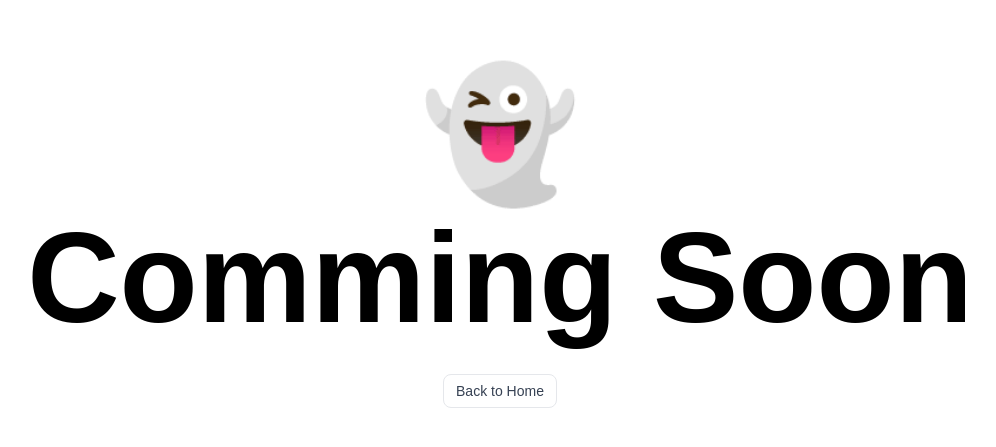
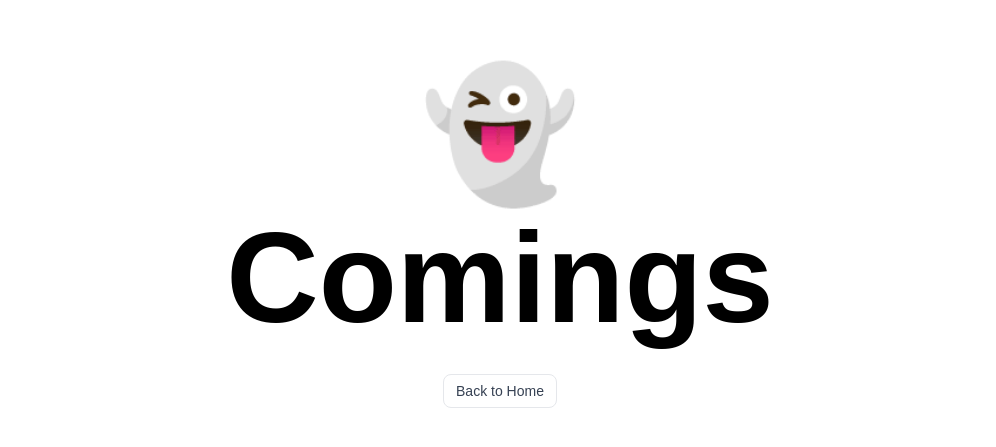
Before and after one commit to Jarramdhan28/zaicodeui, a React (Vite) app: page /templates in a window 1280 px wide. Shown: the part 161-608 px from the top of the page, without its empty margins (140-1136 px from the left). Built offline with nearby package versions, Linux system fonts and the light colour scheme; a web font is replaced by a local one.

Commit message:
update : title

```diff
--- a/src/pages/Commingsoon.tsx
+++ b/src/pages/Commingsoon.tsx
@@ -6,7 +6,7 @@ const Commingsoon = () => {
       <div>
         <p className='text-9xl mb-4'>👻</p>
         <h1 className='text-4xl md:text-9xl font-extrabold mb-8'>
-          Comming Soon
+          Comings
         </h1>
 
         <Button to='/' variant='outline' size='sm'>
```
